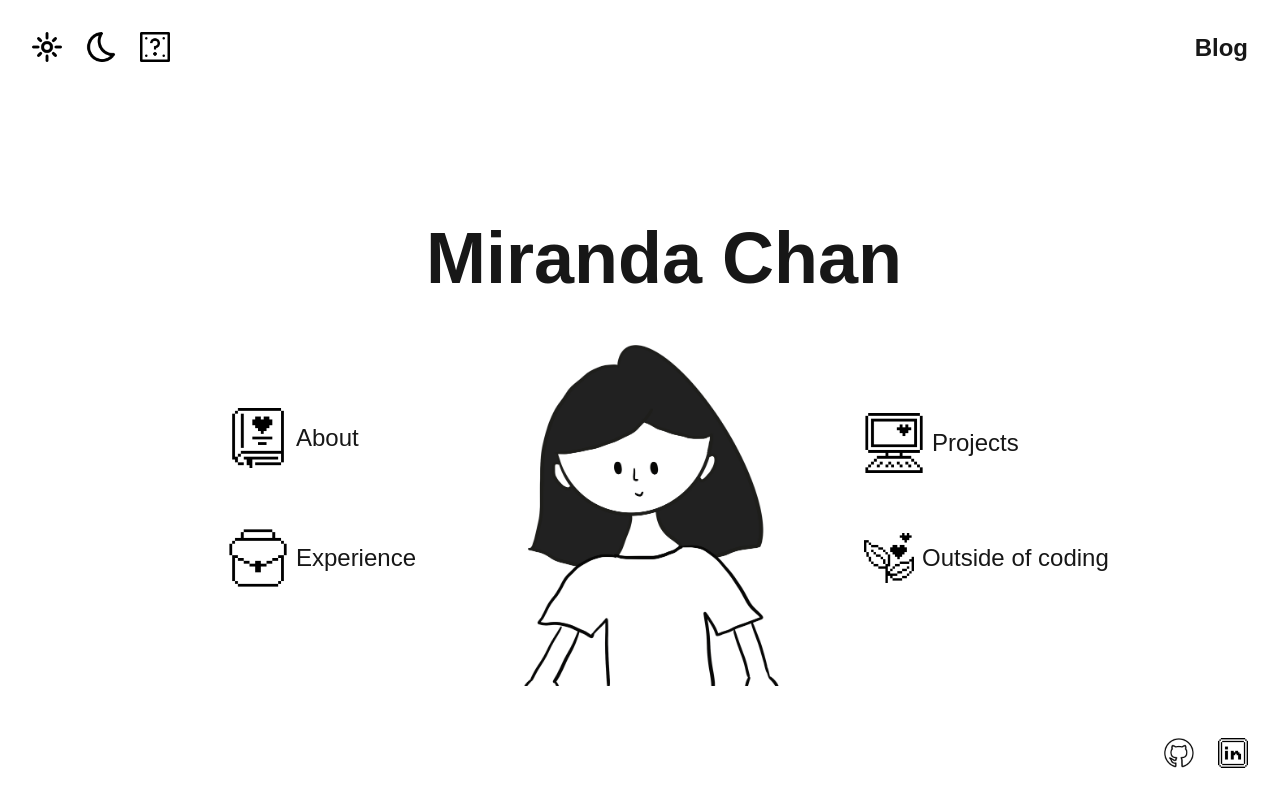
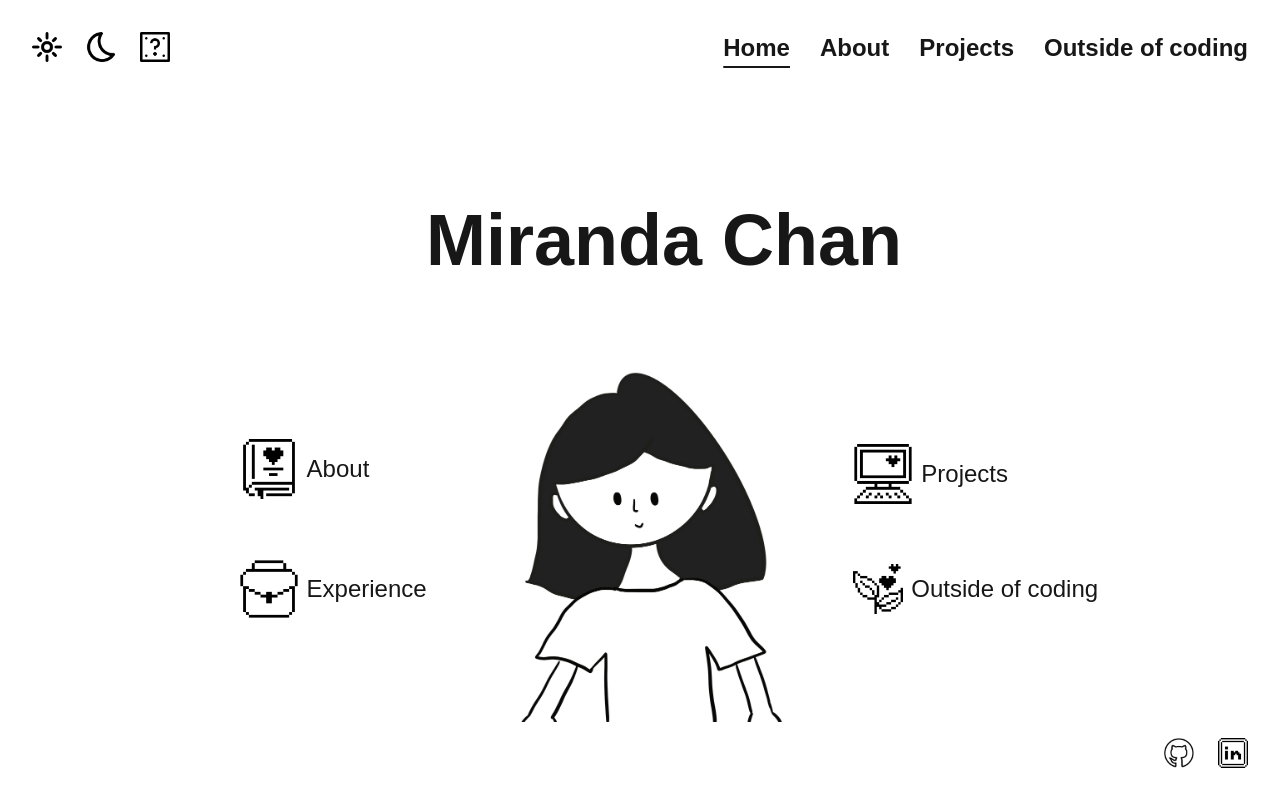
Before and after one commit to mcctm/miranda-personal-website, a Next.js app: page / in a window 1280 px wide. Built offline with nearby package versions, Linux system fonts and the light colour scheme.

Commit message:
refactor: :art: refactor Header and Footer component to layout.tsx for consistency

```diff
--- a/src/app/layout.tsx
+++ b/src/app/layout.tsx
@@ -1,6 +1,8 @@
 import type { Metadata } from "next";
 import { Geist, Geist_Mono } from "next/font/google";
 import "./globals.css";
+import Header from "@/components/Header";
+import { Footer } from "@/components/Footer";
 
 const geistSans = Geist({
   variable: "--font-geist-sans",
@@ -24,10 +26,13 @@ export default function RootLayout({
 }>) {
   return (
     <html lang="en">
-      <body
-        className={`${geistSans.variable} ${geistMono.variable} antialiased`}
-      >
-        {children}
+      <head />
+      <body>
+        <div className="h-screen overflow-hidden">
+          <Header />
+          <main className="pt-32 flex justify-center">{children}</main>
+          <Footer />
+        </div>
       </body>
     </html>
   );
--- a/src/app/page.tsx
+++ b/src/app/page.tsx
@@ -1,13 +1,13 @@
+import { Footer } from "@/components/Footer";
 import Header from "@/components/Header";
 import Image from "next/image";
 import Link from "next/link";
 
 export default function Home() {
   return (
-    <div className="flex flex-row min-h-screen items-center justify-center">
-      <Header />
-      <main className="grid grid-cols-6 grid-rows-3 gap-4">
-        <div className="col-span-4 col-start-2 content-end justify-items-center pl-12">
+    <>
+      <main className="grid grid-cols-6 grid-rows-3">
+        <div className="col-span-4 col-start-2 content-center justify-items-center pl-12">
           <h1 className="font-bold text-7xl">Miranda Chan</h1>
         </div>
         <div className="col-span-1 col-start-2 row-span-2 content-center justify-items-end">
@@ -79,36 +79,6 @@ export default function Home() {
           </div>
         </div>
       </main>
-      <footer className="fixed bottom-8 right-8 flex gap-[24px]">
-        <a
-          className="flex items-center gap-2 hover:underline hover:underline-offset-4"
-          href="https://github.com/mcctm"
-          target="_blank"
-          rel="noopener noreferrer"
-        >
-          <Image
-            aria-hidden
-            src="/github.png"
-            alt="Github icon"
-            width={30}
-            height={30}
-          />
-        </a>
-        <a
-          className="flex items-center gap-2 hover:underline hover:underline-offset-4"
-          href="https://www.linkedin.com/in/miranda-chan/"
-          target="_blank"
-          rel="noopener noreferrer"
-        >
-          <Image
-            aria-hidden
-            src="/linkedin.png"
-            alt="Linkedin icon"
-            width={30}
-            height={30}
-          />
-        </a>
-      </footer>
-    </div>
+    </>
   );
 }
--- /dev/null
+++ b/src/components/Footer.tsx
@@ -0,0 +1,36 @@
+import Image from "next/image";
+
+export function Footer() {
+  return (
+    <footer className="fixed bottom-8 right-8 flex gap-[24px]">
+      <a
+        className="flex items-center gap-2 hover:underline hover:underline-offset-4"
+        href="https://github.com/mcctm"
+        target="_blank"
+        rel="noopener noreferrer"
+      >
+        <Image
+          aria-hidden
+          src="/github.png"
+          alt="Github icon"
+          width={30}
+          height={30}
+        />
+      </a>
+      <a
+        className="flex items-center gap-2 hover:underline hover:underline-offset-4"
+        href="https://www.linkedin.com/in/miranda-chan/"
+        target="_blank"
+        rel="noopener noreferrer"
+      >
+        <Image
+          aria-hidden
+          src="/linkedin.png"
+          alt="Linkedin icon"
+          width={30}
+          height={30}
+        />
+      </a>
+    </footer>
+  );
+}
--- a/src/components/Header.tsx
+++ b/src/components/Header.tsx
@@ -1,6 +1,15 @@
+"use client";
+import Link from "next/link";
 import LightDarkModeButton from "./LightDarkModeButton";
+import { usePathname } from "next/navigation";
 
 function Header() {
+  const pathName = usePathname();
+  const pathClassParams = (path: string) =>
+    pathName === path
+      ? "underline underline-offset-10 font-semibold"
+      : "hover:underline hover:underline-offset-10";
+
   return (
     <nav className="mb-4">
       <div className="fixed top-8 left-8 flex gap-[24px]">
@@ -17,8 +26,23 @@ function Header() {
           imageAlt="Random mode icon"
         />
       </div>
-      <div className="fixed top-8 right-8 flex gap-[24px]">
-        <h2 className="font-semibold text-2xl">Blog</h2>
+
+      <div className="fixed top-8 right-8 flex gap-[30px]">
+        <Link href="/" className={pathClassParams("/")}>
+          <h2 className="font-semibold text-2xl">Home</h2>
+        </Link>
+        <Link href="/about" className={pathClassParams("/about")}>
+          <h2 className="font-semibold text-2xl">About</h2>
+        </Link>
+        <Link href="/projects" className={pathClassParams("/projects")}>
+          <h2 className="font-semibold text-2xl">Projects</h2>
+        </Link>
+        <Link
+          href="/outside-of-coding"
+          className={pathClassParams("/outside-of-coding")}
+        >
+          <h2 className="font-semibold text-2xl">Outside of coding</h2>
+        </Link>
       </div>
     </nav>
   );
```
